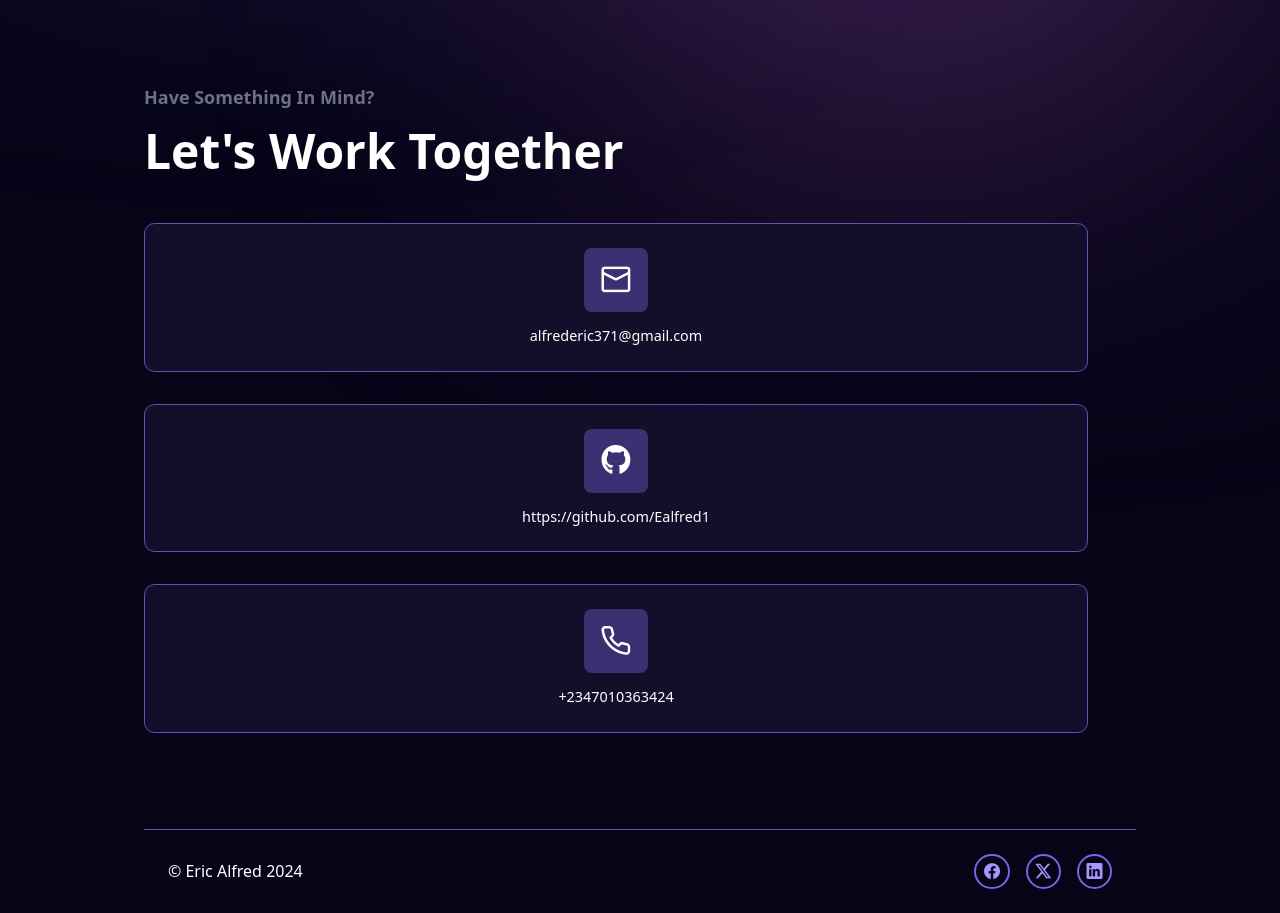
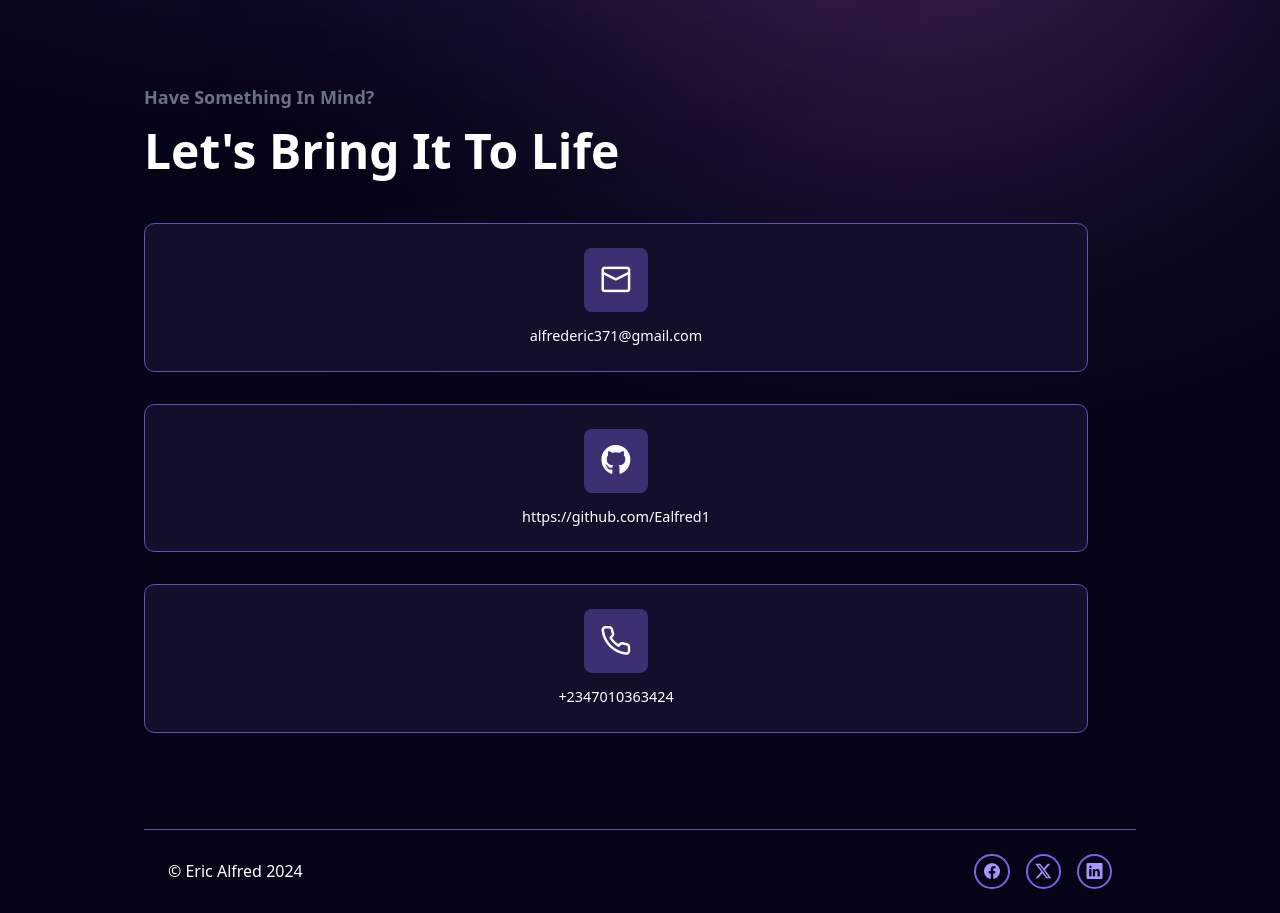
Before and after one commit to Ealfred1/EricAlfred, a React (Vite) app: page / in a window 1280 px wide. Shown: the part 6560-7473 px from the top of the page. Built offline with nearby package versions, Linux system fonts and the light colour scheme.

Commit message:
just one last change :D

```diff
--- a/src/components/Contact/Contact.jsx
+++ b/src/components/Contact/Contact.jsx
@@ -21,7 +21,7 @@ const Contact = () => {
 	return (
 		<motion.section className="contact-container my-[4rem] relative" id="contact" variants={variants} initial="initial" whileInView="animate">
 			<motion.h4 className="text-lg font-bold mb-[1rem] text-gray-500" variants={variants}>Have Something In Mind?</motion.h4>
-			<motion.h2 className="text-5xl font-bold mb-[1rem] lg:mb-[3rem]" variants={variants}>Let's Work Together</motion.h2>
+			<motion.h2 className="text-5xl font-bold mb-[1rem] lg:mb-[3rem]" variants={variants}>Let's Bring It To Life</motion.h2>
 
 			<motion.div className="contact-content flex flex-col-reverse lg:flex-row gap-[3rem]" variants={variants}>
 				<motion.div className="flex-1" variants={variants}>
```
